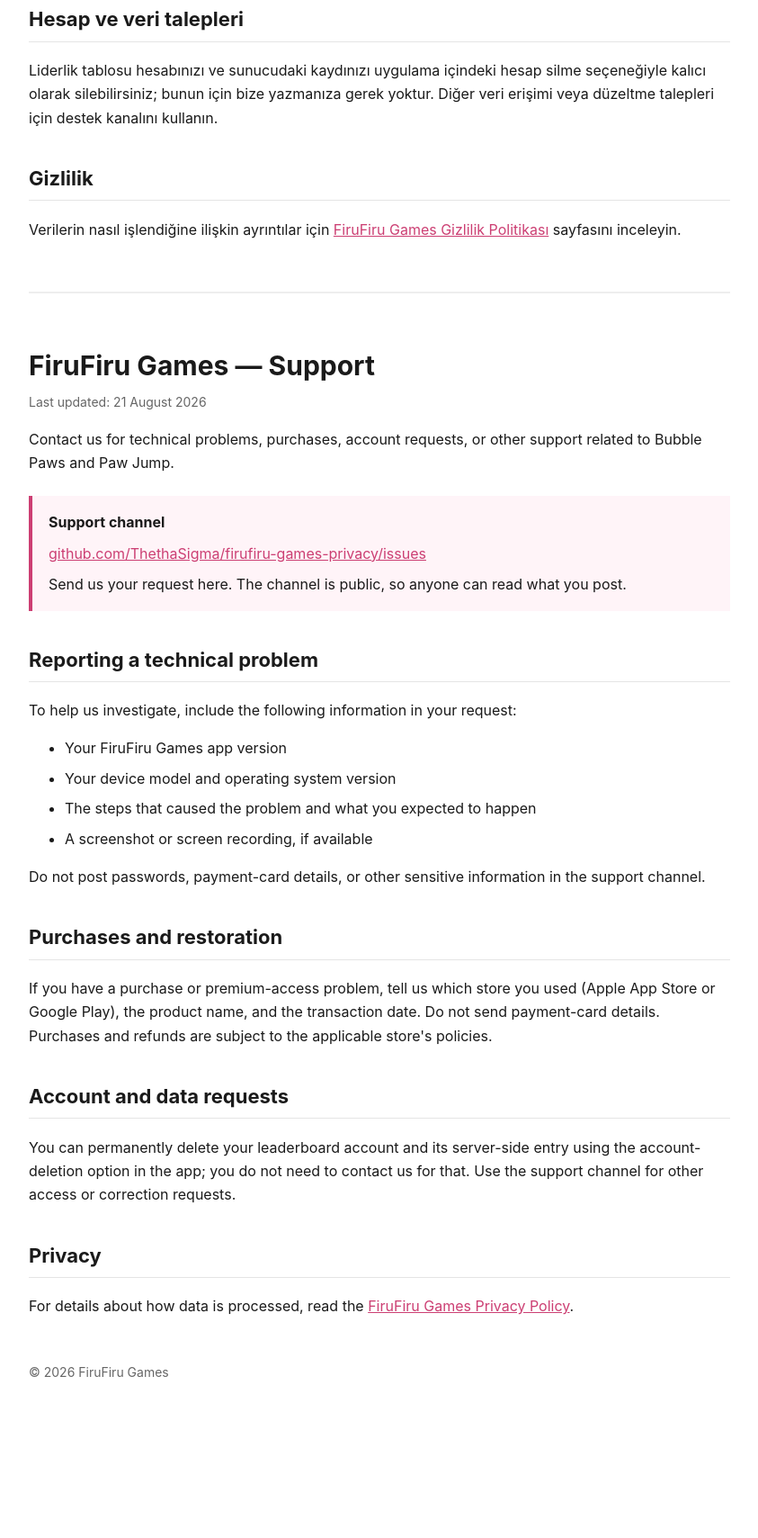
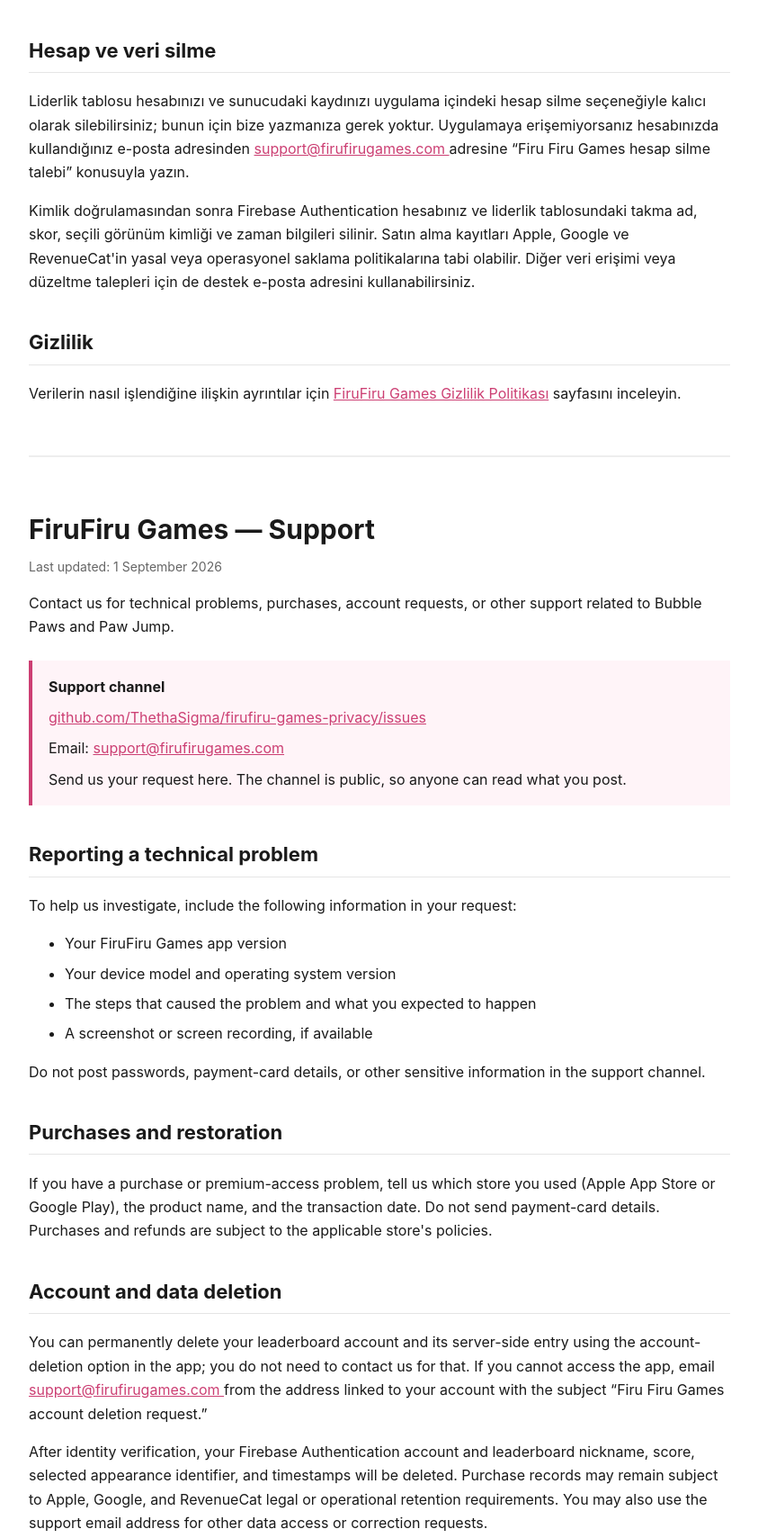
Before and after one commit to ThethaSigma/firufiru-games-privacy, a plain HTML site: page support.html in a window 1280 px wide. Shown: the part 922-2631 px from the top of the page at 90% size, without its empty margins (218-1061 px from the left). Before the commit the page ends 2530 px from the top, so only its background shows below. Drawn offline with Linux system fonts and the light colour scheme.

Commit message:
docs: disclose leaderboard skin and account deletion

```diff
--- a/support.html
+++ b/support.html
@@ -68,7 +68,7 @@
   <main>
     <section lang="tr" aria-labelledby="tr">
       <h1 id="tr">FiruFiru Games — Destek</h1>
-      <p class="meta">Son güncelleme: 21 Ağustos 2026</p>
+      <p class="meta">Son güncelleme: 1 Eylül 2026</p>
 
       <p>
         Bubble Paws veya Paw Jump ile ilgili teknik sorunlar, satın almalar, hesap işlemleri
@@ -81,6 +81,9 @@
           <a href="https://github.com/ThethaSigma/firufiru-games-privacy/issues/new">
             github.com/ThethaSigma/firufiru-games-privacy/issues
           </a>
+        </p>
+        <p>
+          E-posta: <a href="mailto:support@firufirugames.com">support@firufirugames.com</a>
         </p>
         <p>
           Talebinizi buradan iletebilirsiniz. Kanal herkese açıktır ve gönderdiğiniz mesaj
@@ -108,11 +111,21 @@
         kurallarına tabidir.
       </p>
 
-      <h2>Hesap ve veri talepleri</h2>
+      <h2 id="account-deletion">Hesap ve veri silme</h2>
       <p>
         Liderlik tablosu hesabınızı ve sunucudaki kaydınızı uygulama içindeki hesap silme
-        seçeneğiyle kalıcı olarak silebilirsiniz; bunun için bize yazmanıza gerek yoktur.
-        Diğer veri erişimi veya düzeltme talepleri için destek kanalını kullanın.
+        seçeneğiyle kalıcı olarak silebilirsiniz; bunun için bize yazmanıza gerek yoktur. Uygulamaya
+        erişemiyorsanız hesabınızda kullandığınız e-posta adresinden
+        <a href="mailto:support@firufirugames.com?subject=Firu%20Firu%20Games%20hesap%20silme%20talebi">
+          support@firufirugames.com
+        </a>
+        adresine “Firu Firu Games hesap silme talebi” konusuyla yazın.
+      </p>
+      <p>
+        Kimlik doğrulamasından sonra Firebase Authentication hesabınız ve liderlik tablosundaki
+        takma ad, skor, seçili görünüm kimliği ve zaman bilgileri silinir. Satın alma kayıtları
+        Apple, Google ve RevenueCat'in yasal veya operasyonel saklama politikalarına tabi olabilir.
+        Diğer veri erişimi veya düzeltme talepleri için de destek e-posta adresini kullanabilirsiniz.
       </p>
 
       <h2>Gizlilik</h2>
@@ -126,7 +139,7 @@
 
     <section lang="en" aria-labelledby="en">
       <h1 id="en">FiruFiru Games — Support</h1>
-      <p class="meta">Last updated: 21 August 2026</p>
+      <p class="meta">Last updated: 1 September 2026</p>
 
       <p>
         Contact us for technical problems, purchases, account requests, or other support
@@ -139,6 +152,9 @@
           <a href="https://github.com/ThethaSigma/firufiru-games-privacy/issues/new">
             github.com/ThethaSigma/firufiru-games-privacy/issues
           </a>
+        </p>
+        <p>
+          Email: <a href="mailto:support@firufirugames.com">support@firufirugames.com</a>
         </p>
         <p>
           Send us your request here. The channel is public, so anyone can read what you post.
@@ -166,11 +182,22 @@
         store's policies.
       </p>
 
-      <h2>Account and data requests</h2>
+      <h2 id="account-deletion-en">Account and data deletion</h2>
       <p>
         You can permanently delete your leaderboard account and its server-side entry using the
-        account-deletion option in the app; you do not need to contact us for that. Use the
-        support channel for other access or correction requests.
+        account-deletion option in the app; you do not need to contact us for that. If you cannot
+        access the app, email
+        <a href="mailto:support@firufirugames.com?subject=Firu%20Firu%20Games%20account%20deletion%20request">
+          support@firufirugames.com
+        </a>
+        from the address linked to your account with the subject “Firu Firu Games account deletion
+        request.”
+      </p>
+      <p>
+        After identity verification, your Firebase Authentication account and leaderboard nickname,
+        score, selected appearance identifier, and timestamps will be deleted. Purchase records may
+        remain subject to Apple, Google, and RevenueCat legal or operational retention requirements.
+        You may also use the support email address for other data access or correction requests.
       </p>
 
       <h2>Privacy</h2>
```
Also changed, not shown: index.html (+20 -16 lines).
